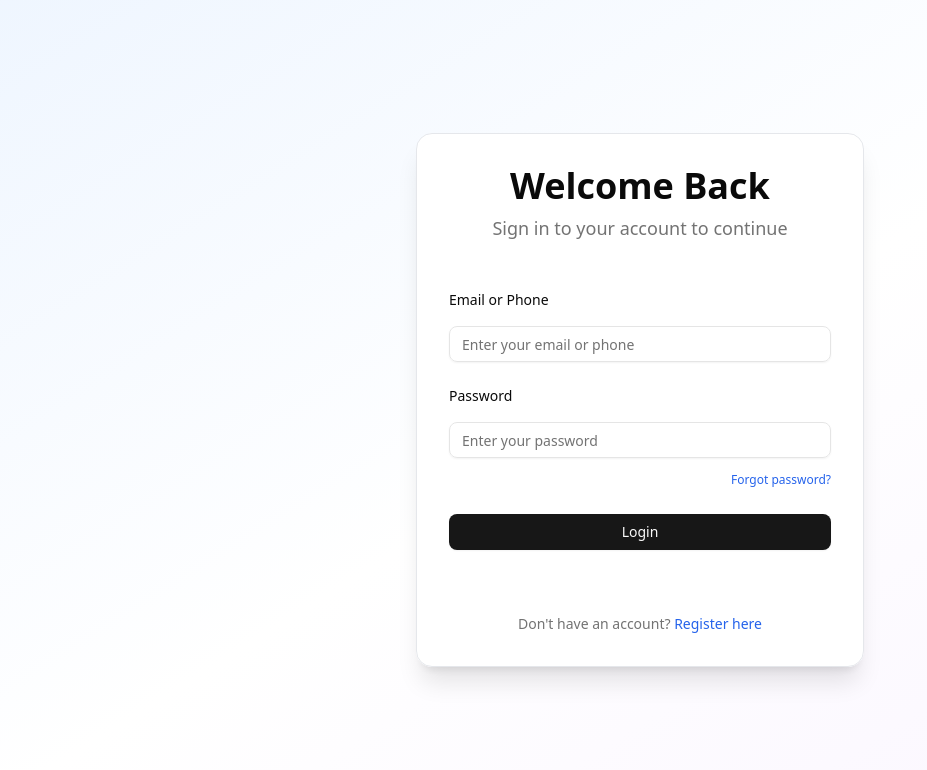
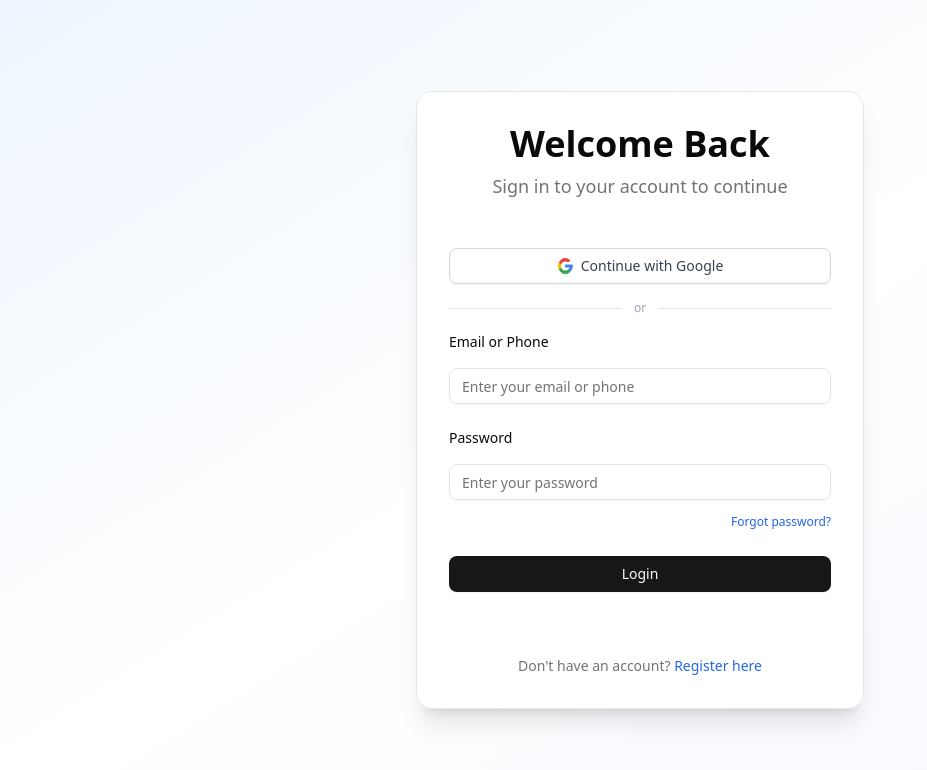
Before and after one commit to RayhanulSumon/next-starter, a Next.js app: page /login in a window 1280 px wide. Shown: the top 770 px of the page, without its empty margins (0-927 px from the left). Built offline with nearby package versions, Linux system fonts and the light colour scheme; no server answers.

Commit message:
google auth working..

```diff
--- a/app/(public)/(auth)/login/LoginForm.tsx
+++ b/app/(public)/(auth)/login/LoginForm.tsx
@@ -10,6 +10,7 @@ import { CustomInputField } from "@/components/ui/CustomInputField";
 import Link from "next/link";
 import { loginSchema, LoginFormValues } from "./login-schema";
 import { useEffect } from "react";
+import GoogleAuthButton from "@/components/ui/GoogleAuthButton";
 
 interface LoginFormProps {
   onTwoFARequired: (identifier: string, password: string) => void;
@@ -61,6 +62,14 @@ export function LoginForm({ onTwoFARequired }: LoginFormProps) {
 
   return (
     <Form {...form}>
+      <div className="mb-4">
+        <GoogleAuthButton />
+      </div>
+      <div className="relative mb-4 flex items-center">
+        <div className="flex-grow border-t border-gray-200 dark:border-gray-700" />
+        <span className="mx-3 text-xs text-gray-400">or</span>
+        <div className="flex-grow border-t border-gray-200 dark:border-gray-700" />
+      </div>
       <form onSubmit={form.handleSubmit(onSubmit)} className="space-y-6">
         {form.formState.errors.root?.message && (
           <div className="mb-2 text-center text-red-600">{form.formState.errors.root.message}</div>
--- /dev/null
+++ b/app/(public)/auth/google/callback/page.tsx
@@ -0,0 +1,23 @@
+console.log("[GoogleCallbackPage] FILE LOADED");
+import { googleCallbackAction } from "@/app/actions/auth/googleCallbackAction";
+
+export default async function GoogleCallbackPage({
+  searchParams,
+}: {
+  searchParams: { token?: string; error?: string };
+}) {
+  console.log("[GoogleCallbackPage] SSR searchParams:", searchParams);
+  const token = searchParams.token ?? null;
+  const error = searchParams.error ?? null;
+  if (error) {
+    console.error("[GoogleCallbackPage] SSR error param present:", error);
+  }
+  // Call the server action to set the cookie and handle redirect
+  await googleCallbackAction(token);
+  // Fallback UI (should never be seen due to redirect)
+  return (
+    <div className="flex h-screen items-center justify-center">
+      <span className="text-muted-foreground text-lg">Logging you in with Google (server)...</span>
+    </div>
+  );
+}
--- /dev/null
+++ b/app/actions/auth/googleCallbackAction.ts
@@ -0,0 +1,23 @@
+"use server";
+import { cookieStore } from "../shared";
+
+export async function googleCallbackAction(token: string | null) {
+  console.log("[GoogleCallbackAction] Called with token:", token);
+  if (!token) {
+    console.error("[GoogleCallbackAction] No token provided");
+    return { success: false, redirect: "/login?error=google_auth_failed" };
+  }
+  try {
+    await cookieStore.set("token", token!, {
+      httpOnly: true,
+      path: "/",
+      sameSite: process.env.NODE_ENV === "production" ? "strict" : "lax",
+      secure: process.env.NODE_ENV === "production",
+    });
+    console.log("[GoogleCallbackAction] Token cookie set successfully");
+    return { success: true, redirect: "/user/dashboard" };
+  } catch (e) {
+    console.error("[GoogleCallbackAction] Failed to set cookie:", e);
+    return { success: false, redirect: "/login?error=invalid_token" };
+  }
+}
--- /dev/null
+++ b/app/api/auth/google-callback-action/route.ts
@@ -0,0 +1,16 @@
+import { NextRequest, NextResponse } from "next/server";
+import { googleCallbackAction } from "@/app/actions/auth/googleCallbackAction";
+
+export async function POST(req: NextRequest) {
+  try {
+    const { token } = await req.json();
+    const result = await googleCallbackAction(token);
+    return NextResponse.json(result);
+  } catch (e) {
+    console.error("[API google-callback-action] Error:", e);
+    return NextResponse.json(
+      { success: false, redirect: "/login?error=google_auth_failed" },
+      { status: 500 }
+    );
+  }
+}
--- /dev/null
+++ b/components/ui/GoogleAuthButton.tsx
@@ -0,0 +1,51 @@
+import * as React from "react";
+import { Button } from "@/components/ui/button";
+
+interface GoogleAuthButtonProps extends React.ComponentProps<typeof Button> {
+  redirectUrl?: string;
+}
+
+export const GoogleAuthButton: React.FC<GoogleAuthButtonProps> = ({
+  className = "",
+  // Update to your Laravel backend endpoint
+  redirectUrl = `http://localhost:8000/api/auth/google/redirect`,
+  children = "Continue with Google",
+  ...props
+}) => (
+  <Button
+    type="button"
+    variant="outline"
+    className={`flex w-full items-center justify-center gap-2 border-gray-300 bg-white text-gray-700 hover:bg-gray-50 dark:border-gray-700 dark:bg-gray-900 dark:text-gray-100 ${className}`}
+    onClick={() => (window.location.href = redirectUrl)}
+    {...props}
+  >
+    <svg className="h-5 w-5" viewBox="0 0 48 48" fill="none" xmlns="http://www.w3.org/2000/svg">
+      <g clipPath="url(#clip0_17_40)">
+        <path
+          d="M47.5 24.5C47.5 22.8333 47.3333 21.3333 47.0833 19.8333H24V28.6667H37.3333C36.8333 31.3333 35.1667 33.6667 32.8333 35.1667V40.1667H40.1667C44.1667 36.5 47.5 31.1667 47.5 24.5Z"
+          fill="#4285F4"
+        />
+        <path
+          d="M24 48C30.5 48 35.8333 45.8333 40.1667 40.1667L32.8333 35.1667C30.8333 36.5 28.5 37.3333 24 37.3333C18.8333 37.3333 14.3333 33.8333 12.8333 29.1667H5.33331V34.3333C9.66665 42.1667 16.3333 48 24 48Z"
+          fill="#34A853"
+        />
+        <path
+          d="M12.8333 29.1667C12.1667 27.5 11.8333 25.6667 11.8333 24C11.8333 22.3333 12.1667 20.5 12.8333 18.8333V13.6667H5.33331C3.83331 16.5 3 19.6667 3 24C3 28.3333 3.83331 31.5 5.33331 34.3333L12.8333 29.1667Z"
+          fill="#FBBC05"
+        />
+        <path
+          d="M24 10.6667C28.1667 10.6667 31.1667 12.3333 32.8333 13.8333L40.3333 7.33333C35.8333 3.16667 30.5 0 24 0C16.3333 0 9.66665 5.83333 5.33331 13.6667L12.8333 18.8333C14.3333 14.1667 18.8333 10.6667 24 10.6667Z"
+          fill="#EA4335"
+        />
+      </g>
+      <defs>
+        <clipPath id="clip0_17_40">
+          <rect width="48" height="48" fill="white" />
+        </clipPath>
+      </defs>
+    </svg>
+    {children}
+  </Button>
+);
+
+export default GoogleAuthButton;
```
